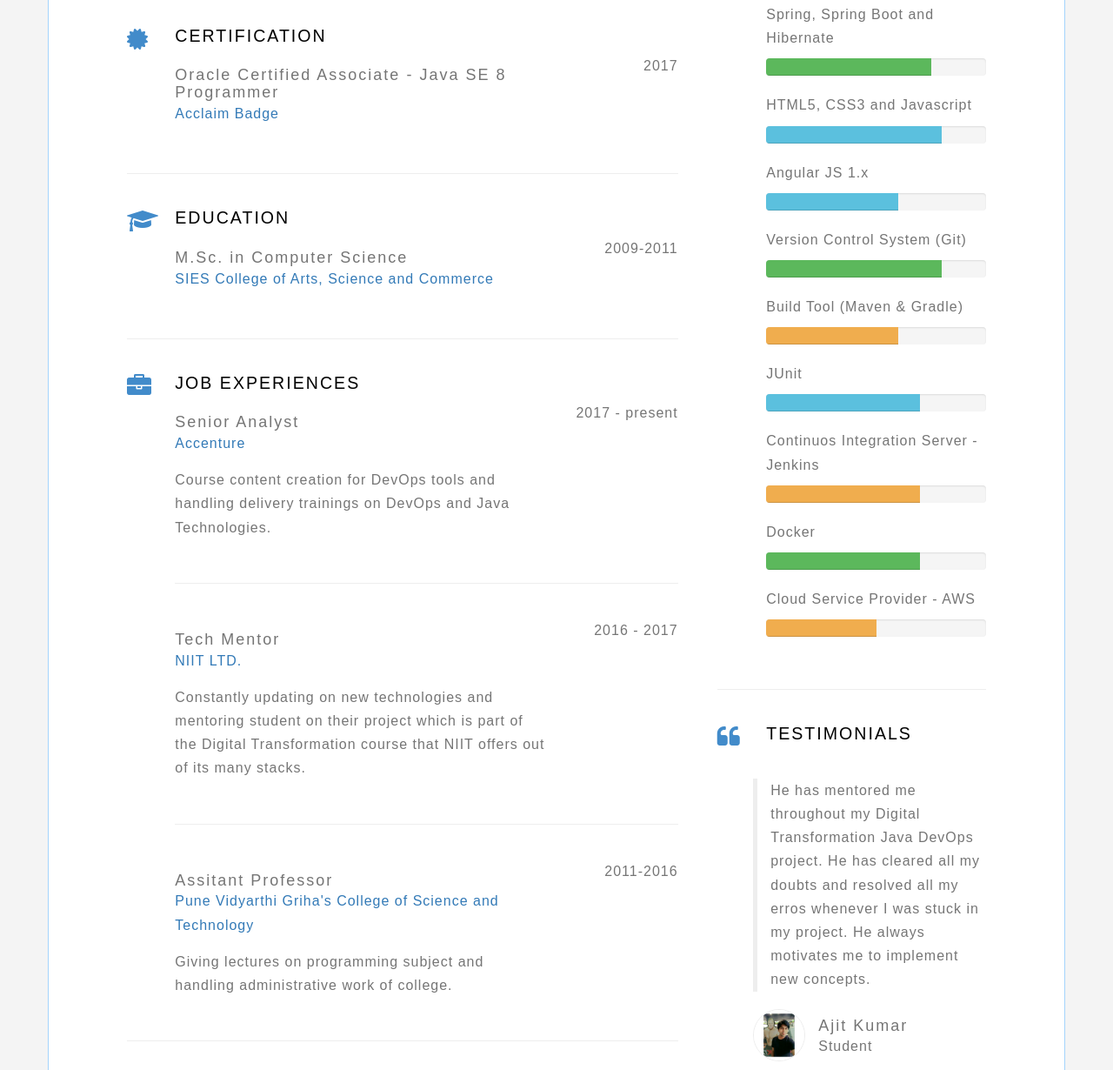
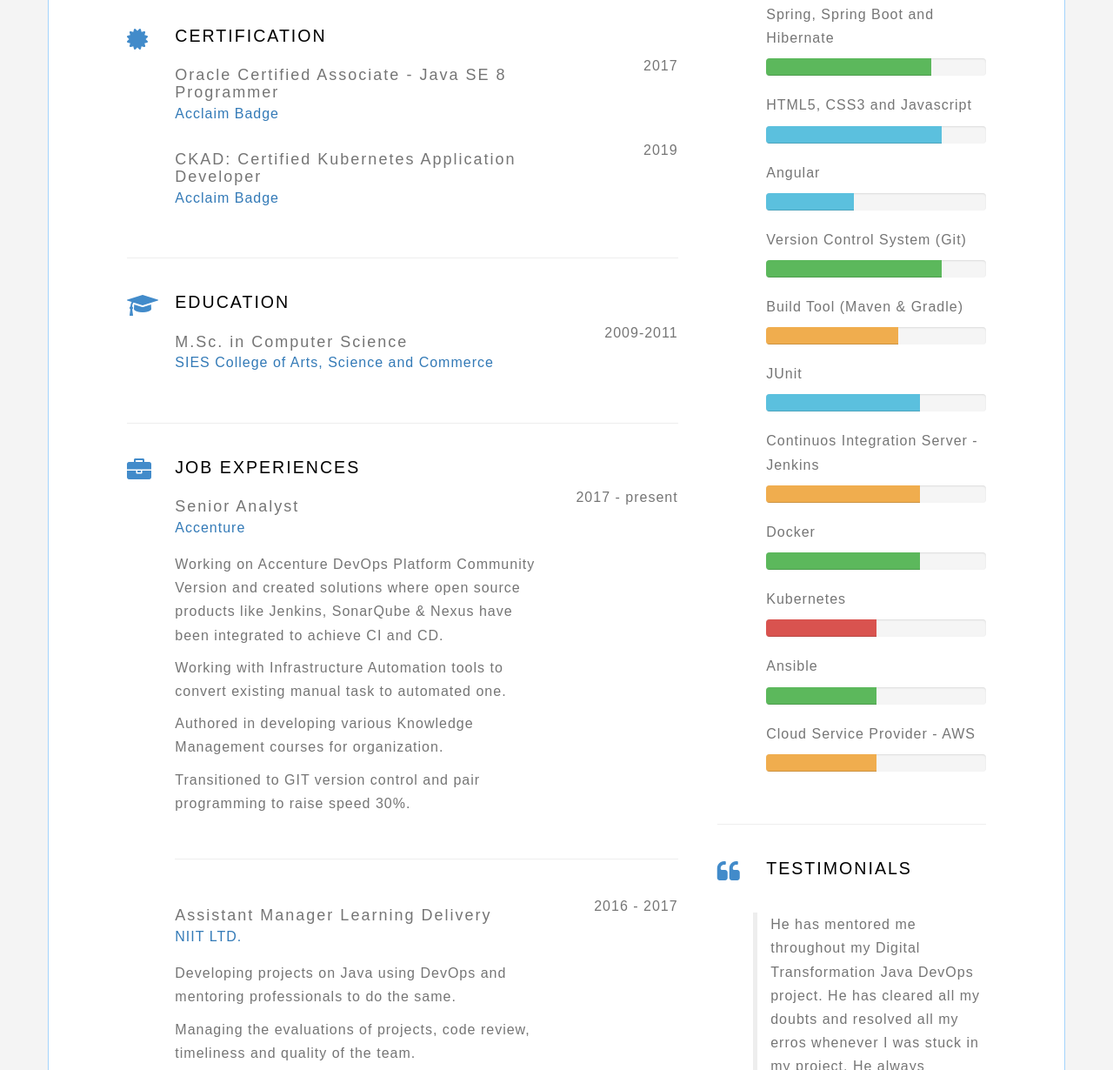
Before and after one commit to khozema-nullwala/khozema-nullwala.github.io, a plain HTML site: page index.html in a window 1280 px wide. Shown: the part 814-2044 px from the top of the page at 87% size. Drawn offline with nearby package versions, Linux system fonts and the light colour scheme; a web font is replaced by a local one.

Commit message:
Updated on 29th August 2019

```diff
--- a/index.html
+++ b/index.html
@@ -98,8 +98,6 @@
 
                     <div class="col-sm-4">
                         <ul class="list-unstyled">
-                            <li><a href="https://www.facebook.com/khozema.nullwala"><span class="social fa fa-facebook"></span>Facebook</a>
-                            </li>
                              <li><a href="https://twitter.com/KhozemaNullwala"><span class="social fa fa-twitter"></span>Twitter</a>
                             </li>
                             <li><a href="https://in.linkedin.com/in/khozemanullwala"><span class="social fa fa-linkedin"></span>Linkedin</a>
@@ -145,7 +143,7 @@
                     <div class="row">
                         <div class="col-md-9">
                             <h4>Oracle Certified Associate - Java SE 8 Programmer</h4>
-                            <p class="sub"><a href="https://www.youracclaim.com/user/khozema-nullwala">Acclaim Badge</a>
+                            <p class="sub"><a href="https://www.youracclaim.com/badges/1b9774f8-0687-4a65-9075-d9482150e81b">Acclaim Badge</a>
                             </p>
                         </div>
 
@@ -154,8 +152,19 @@
                         </div>
                     </div><!--Certification 1 end-->
 
+                    <div class="row">
+                            <div class="col-md-9">
+                                <h4>CKAD: Certified Kubernetes Application Developer</h4>
+                                <p class="sub"><a href="https://www.youracclaim.com/badges/cca7291a-6a08-4524-8e01-e73f530b2a54">Acclaim Badge</a>
+                                </p>
+                            </div>
+
+                            <div class="year col-md-3">
+                                <p>2019</p>
+                            </div>
+                    </div><!--Certification 2 end-->
                 </div>
-            </div><!--Certifications 1 end-->
+            </div><!--Certifications  end-->
 
             <hr>
 
@@ -201,9 +210,11 @@
                             <h4>Senior Analyst</h4>
                             <p class="sub"><a href="https://www.accenture.com/in-en/company">Accenture</a>
                             </p>
-                            <p>Course content creation for DevOps tools and handling delivery trainings on DevOps and Java Technologies.</p>
+                            <p>Working on Accenture DevOps Platform Community Version and created solutions where open source products like Jenkins, SonarQube & Nexus have been integrated to achieve CI and CD.</p>
+                            <p>Working with Infrastructure Automation tools to convert existing manual task to automated one.</p>
+                            <p>Authored in developing various Knowledge Management courses for organization.</p>
+                            <p>Transitioned to GIT version control and pair programming to raise speed 30%.</p>
                         </div>
-
                         <div class="year col-md-3">
                             <p>2017 - present</p>
                         </div>
@@ -213,10 +224,13 @@
 
                     <div class="row">
                         <div class="col-md-9">
-                            <h4>Tech Mentor</h4>
+                            <h4>Assistant Manager Learning Delivery</h4>
                             <p class="sub"><a href="http://www.niit.com">NIIT LTD.</a>
                             </p>
-                            <p>Constantly updating on new technologies and mentoring student on their project which is part of the Digital Transformation course that NIIT offers out of its many stacks.</p>
+                            <p>Developing projects on Java using DevOps and mentoring professionals to do the same.</p>
+                            <p>Managing the evaluations of projects, code review, timeliness and quality of the team.</p>
+                            <p>Subject matter expert to train others in their DevOps project implementation.</p>
+                            <p>Key member in revising the curriculum as per Digital Transformation need. </p>
                         </div>
 
                         <div class="year col-md-3">
@@ -231,7 +245,10 @@
                             <h4>Assitant Professor</h4>
                             <p class="sub"><a href="http://www.pvgcst.in">Pune Vidyarthi Griha's College of Science and Technology</a>
                             </p>
-                            <p>Giving lectures on programming subject and handling administrative work of college.</p>
+                            <p>Delivered lectures on programming subjects.</p>
+                            <p>Mentored students as their guide for final year project.</p>
+                            <p>Made videos on technical topic for student learning.</p>
+                            <p>Worked on marksheet generation software and college website “http://pvgcst.in” which is still in use. </p>
                         </div>
 
                         <div class="year col-md-3">
@@ -352,14 +369,14 @@
                     <p>HTML5, CSS3 and Javascript</p>
                     <div class="progress">
                         <div class="progress-bar progress-bar-info" role="progressbar" aria-valuenow="80" aria-valuemin="0" aria-valuemax="100" style="width: 80%">
-                            <span class="sr-only">70% Complete (success)</span>
+                            <span class="sr-only">80% Complete (success)</span>
                         </div>
                     </div><!--skill end-->
 
-                    <p>Angular JS 1.x</p>
+                    <p>Angular</p>
                     <div class="progress">
-                        <div class="progress-bar progress-bar-info" role="progressbar" aria-valuenow="60" aria-valuemin="0" aria-valuemax="100" style="width: 60%">
-                            <span class="sr-only">60% Complete (danger)</span>
+                        <div class="progress-bar progress-bar-info" role="progressbar" aria-valuenow="40" aria-valuemin="0" aria-valuemax="100" style="width: 40%">
+                            <span class="sr-only">40% Complete (danger)</span>
                         </div>
                     </div><!--skill end-->
 
@@ -395,6 +412,20 @@
                     <div class="progress">
                         <div class="progress-bar progress-bar-success" role="progressbar" aria-valuenow="70" aria-valuemin="0" aria-valuemax="100" style="width: 70%">
                             <span class="sr-only">70% Complete (success)</span>
+                        </div>
+                    </div><!--skill end-->
+
+                    <p>Kubernetes</p>
+                    <div class="progress">
+                        <div class="progress-bar progress-bar-danger" role="progressbar" aria-valuenow="50" aria-valuemin="0" aria-valuemax="100" style="width: 50%">
+                            <span class="sr-only">50% Complete (success)</span>
+                        </div>
+                    </div><!--skill end-->
+
+                    <p>Ansible</p>
+                    <div class="progress">
+                        <div class="progress-bar progress-bar-success" role="progressbar" aria-valuenow="50" aria-valuemin="0" aria-valuemax="100" style="width: 50%">
+                            <span class="sr-only">50% Complete (success)</span>
                         </div>
                     </div><!--skill end-->
 
```
